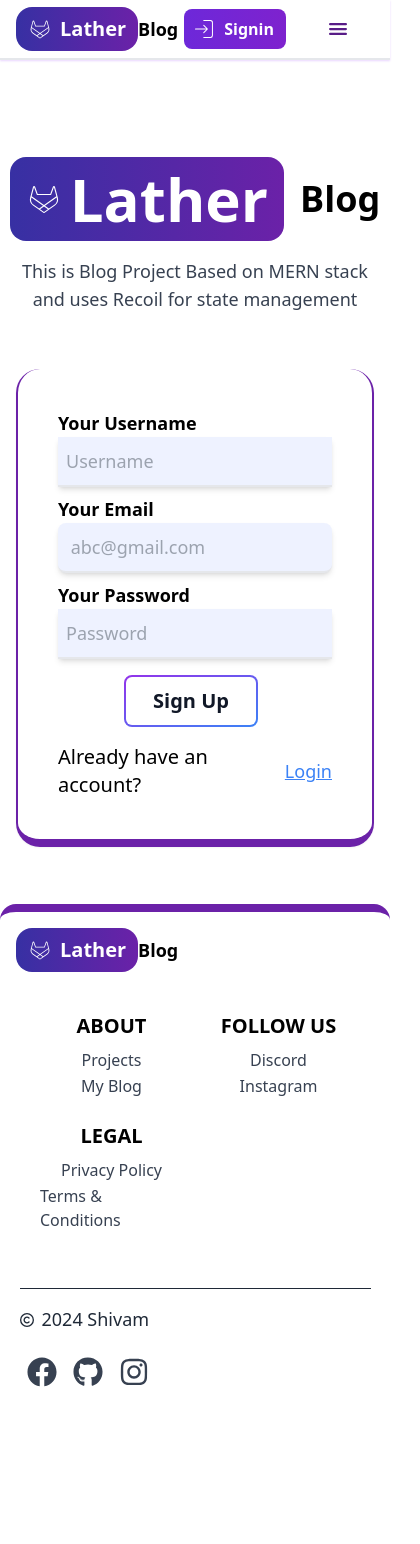
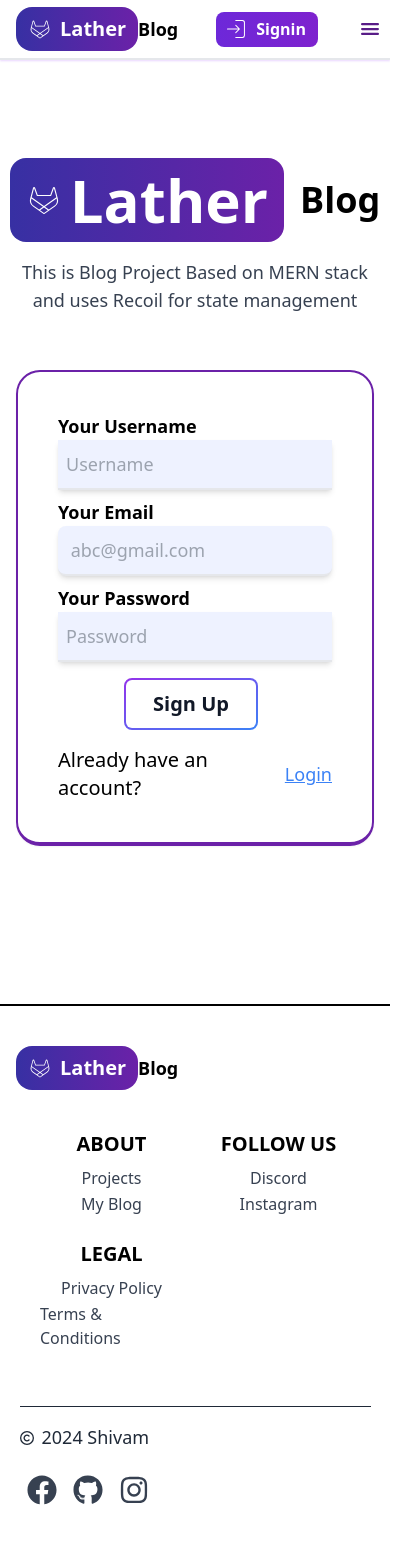
Before and after one commit to Vilen23/Blog, a React (Vite) app in the folder Frontend/: page /signup in a window 390 px wide. Shown: the whole page, 420 px wide, since content can reach past the window. Before the commit the page ends 1427 px from the top, so only its background shows below. Built offline with nearby package versions, Linux system fonts and the light colour scheme.

Commit message:
Litte bit customizatior at responsiveness

```diff
--- a/Frontend/package.json
+++ b/Frontend/package.json
@@ -4,7 +4,7 @@
   "version": "0.0.0",
   "type": "module",
   "scripts": {
-    "dev": "vite",
+    "dev": "vite --host",
     "build": "vite build",
     "lint": "eslint . --ext js,jsx --report-unused-disable-directives --max-warnings 0",
     "preview": "vite preview"
--- a/Frontend/src/comp/Footer.jsx
+++ b/Frontend/src/comp/Footer.jsx
@@ -5,8 +5,8 @@
 import { FaInstagram } from "react-icons/fa";
 export function Footer() {
   return (
-    <div className="flex flex-col pb-10 ">
-      <div className="border-t-8 border-purple-800 rounded-2xl py-4 md:flex md:justify-between md:px-[150px] md:items-center   ">
+    <div className="flex flex-col pb-10 mt-[100px] ">
+      <div className="border-t-2 border-black pt-10  py-4 md:flex md:justify-between md:px-[150px] md:items-center   ">
         <div>
           <div
             className="flex items-center md:ml-10 ml-4 cursor-pointer"
@@ -60,7 +60,7 @@
       <div className="pl-[7%] md:pl-[4%] mt-6 flex gap-4 text-gray-700 ">
       <FaFacebook className="text-3xl hover:text-black  cursor-pointer"/>
       <FaGithub  className="text-3xl hover:text-black  cursor-pointer"/>
-      <FaInstagram className="text-3xl hover:text-black  cursor-pointer"/>
+      <a href="http://instagram.com"><FaInstagram className="text-3xl hover:text-black  cursor-pointer" /></a>
       </div>
     </div>
   );
--- a/Frontend/src/comp/Navbar.jsx
+++ b/Frontend/src/comp/Navbar.jsx
@@ -48,7 +48,7 @@
         </div>
         <div className="flex items-center justify-center">
           <div
-            className="flex mr-10 items-center gap-2 bg-gradient-to-r from-violet-700 to-purple-700 h-[40px] p-2 pr-3 text-white rounded-lg cursor-pointer "
+            className="flex mr-10 items-center gap-2 bg-gradient-to-r from-violet-700 to-purple-700 h-[35px] md:h-[40px] p-2 pr-3 text-white rounded-lg cursor-pointer "
             onClick={() => {
               navigate("/signin");
             }}
@@ -57,7 +57,7 @@
             <span className="font-bold  ">Signin</span>
           </div>
 
-          <div className="mr-10 md:hidden cursor-pointer" onClick={()=>{
+          <div className="mr-2 md:hidden cursor-pointer" onClick={()=>{
             setismenu(!ismenu)
           }}>
             <IoMenu className="text-purple-900 font-bold text-2xl" />
--- a/Frontend/src/pages/Dashboard.jsx
+++ b/Frontend/src/pages/Dashboard.jsx
@@ -1,5 +1,5 @@
 export function Dashboard(){
     return <div>
-        Dashboard
+        Dashb
     </div>
 }
--- a/Frontend/src/pages/Signup.jsx
+++ b/Frontend/src/pages/Signup.jsx
@@ -46,7 +46,7 @@
   };
 
   return (
-    <div>
+    <div className="overflow-x-hidden">
       <div className="flex flex-col md:flex-row items-center justify-center h-screen mx-4 md:mx-10 lg:mx-30 xl:mx-60 gap-4  ">
         {/* left */}
         <div className="flex flex-col md:px-20 p-10 md:w-1/2 items-center md:relative top-[-50px]">
@@ -65,7 +65,7 @@
           </p>
         </div>
         {/* right */}
-        <div className="flex flex-col w-full md:w-1/2 gap-2 p-10 md:p-[80px] shadow-sm rounded-3xl border-b-8 border-purple-800 border-x-2 ">
+        <div className="flex flex-col w-full md:w-1/2 gap-2 p-10 md:p-[80px] shadow-sm rounded-3xl border-b-4 border-purple-800 border-x-2 border-t-2">
           {!isvalid && (
             <div className="text-center text-red-500 pb-2  w-full">
               Invalid Inputs
```
